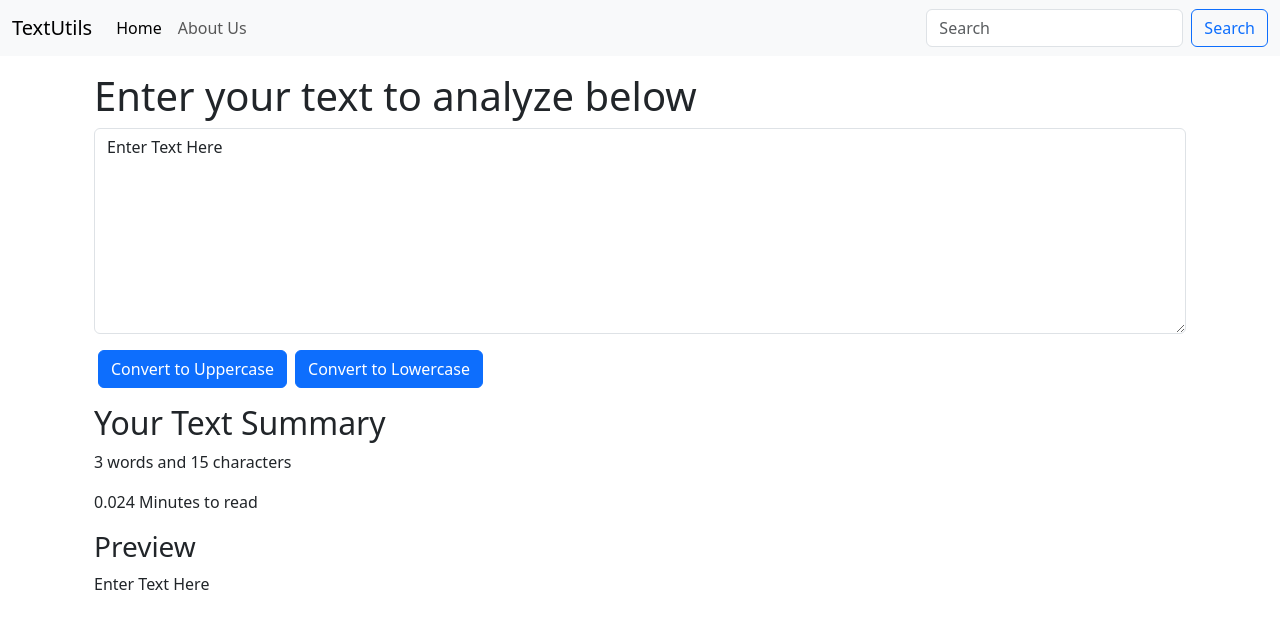
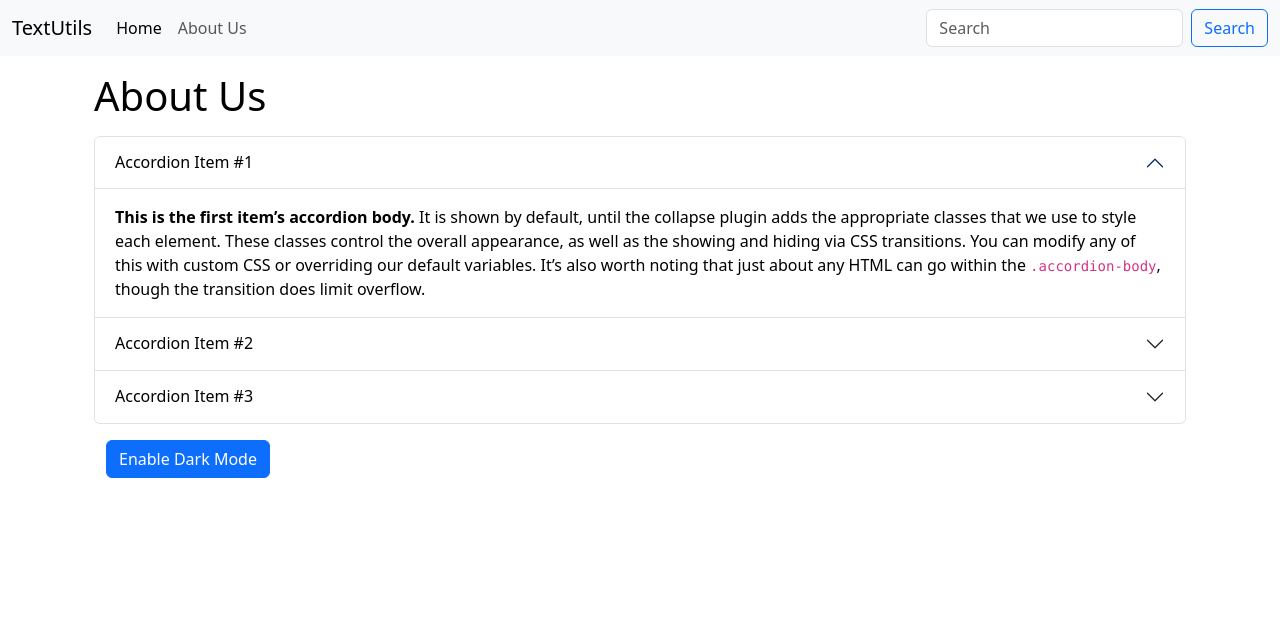
Before and after one commit to Darpan242003/my-app, a React (Vite) app: page / in a window 1280 px wide. Shown: the top 628 px of the page. Built offline with nearby package versions, Linux system fonts and the light colour scheme.

Commit message:
Enable Dark Mode

```diff
--- a/src/App.jsx
+++ b/src/App.jsx
@@ -1,4 +1,5 @@
 import './App.css'
+import About from './Components/About'
 import Navbar from './Components/Navbar'
 import TextForm from './Components/TextForm'
 
@@ -16,8 +17,10 @@
       <div className="container my-3"> {/* container is bootstrap class to keep the component in the middle and add equal margin at all sides
       my-3: bootstrap class to add margin across y-axis*/}
         {/* Add Heading as a prop in the textform */}
-        <TextForm heading="Enter your text to analyze below"/>
+        {/* <TextForm heading="Enter your text to analyze below"/> */}
+        <About/>
       </div>
+
 
     </>
   )
--- /dev/null
+++ b/src/Components/About.jsx
@@ -0,0 +1,83 @@
+import React, { useState } from 'react'
+
+const About = () => {
+
+    const [myStyle, setMyStyle] = useState(
+        {
+            color: "black",
+            backgroundColor: "white",
+        }
+    )
+    // handle text in the button
+    const [btnText, setBtnText] = useState("Enable Dark Mode")
+    // function to toggle background color
+    const toggleStyle = () => {
+        if (myStyle.backgroundColor === 'white') {
+            setMyStyle(
+                {
+                    color: "white",
+                    backgroundColor: "black",
+                    border: "1px solid white"
+                }
+            ); setBtnText("Enable Light Mode")
+        } else {
+            setMyStyle(
+                {
+                    color: "black",
+                    backgroundColor: "white",
+                }
+            ); setBtnText("Enable Dark Mode")
+        }
+    }
+
+    return (
+        <div className='container' style={myStyle}>
+            <h1 className='my-3'>About Us</h1>
+            <div className="accordion" id="accordionExample">
+                <div className="accordion-item" style={myStyle}>
+                    <h2 className="accordion-header">
+                        <button className="accordion-button" style={myStyle} type="button" data-bs-toggle="collapse" data-bs-target="#collapseOne" aria-expanded="true" aria-controls="collapseOne">
+                            Accordion Item #1
+                        </button>
+                    </h2>
+                    <div id="collapseOne" className="accordion-collapse collapse show" data-bs-parent="#accordionExample">
+                        <div className="accordion-body">
+                            <strong>This is the first item’s accordion body.</strong> It is shown by default, until the collapse plugin adds the appropriate classes that we use to style each element. These classes control the overall appearance, as well as the showing and hiding via CSS transitions. You can modify any of this with custom CSS or overriding our default variables. It’s also worth noting that just about any HTML can go within the <code>.accordion-body</code>, though the transition does limit overflow.
+                        </div>
+                    </div>
+                </div>
+                <div className="accordion-item" style={myStyle}>
+                    <h2 className="accordion-header">
+                        <button className="accordion-button collapsed" style={myStyle} type="button" data-bs-toggle="collapse" data-bs-target="#collapseTwo" aria-expanded="false" aria-controls="collapseTwo">
+                            Accordion Item #2
+                        </button>
+                    </h2>
+                    <div id="collapseTwo" className="accordion-collapse collapse" data-bs-parent="#accordionExample">
+                        <div className="accordion-body">
+                            <strong>This is the second item’s accordion body.</strong> It is hidden by default, until the collapse plugin adds the appropriate classes that we use to style each element. These classes control the overall appearance, as well as the showing and hiding via CSS transitions. You can modify any of this with custom CSS or overriding our default variables. It’s also worth noting that just about any HTML can go within the <code>.accordion-body</code>, though the transition does limit overflow.
+                        </div>
+                    </div>
+                </div>
+                <div className="accordion-item" style={myStyle}>
+                    <h2 className="accordion-header">
+                        <button className="accordion-button collapsed" style={myStyle} type="button" data-bs-toggle="collapse" data-bs-target="#collapseThree" aria-expanded="false" aria-controls="collapseThree">
+                            Accordion Item #3
+                        </button>
+                    </h2>
+                    <div id="collapseThree" className="accordion-collapse collapse" data-bs-parent="#accordionExample">
+                        <div className="accordion-body">
+                            <strong>This is the third item’s accordion body.</strong> It is hidden by default, until the collapse plugin adds the appropriate classes that we use to style each element. These classes control the overall appearance, as well as the showing and hiding via CSS transitions. You can modify any of this with custom CSS or overriding our default variables. It’s also worth noting that just about any HTML can go within the <code>.accordion-body</code>, though the transition does limit overflow.
+                        </div>
+                    </div>
+                </div>
+            </div>
+            <div className='container my-3'>
+                <button type="button" onClick={toggleStyle} class="btn btn-primary">{btnText}</button>
+                {/* Button to change background color */}
+            </div>
+
+        </div>
+    )
+}
+
+export default About
--- a/src/Components/TextForm.jsx
+++ b/src/Components/TextForm.jsx
@@ -7,7 +7,6 @@
         // console.log('Uppercase was clicked' + text)
 
         let newText = text.toUpperCase() //method to convert text to uppercase
-
         setText(newText) //correct way to change value of text
     }
 
@@ -15,7 +14,13 @@
         // console.log('Uppercase was clicked' + text)
 
         let newText = text.toLowerCase() //method to convert text to uppercase
+        setText(newText) //correct way to change value of text
+    }
 
+    const handleClearClick = () => {
+        // console.log('Uppercase was clicked' + text)
+
+        let newText = "" //method to convert text to uppercase
         setText(newText) //correct way to change value of text
     }
 
@@ -37,6 +42,7 @@
                 </div>
                 <button className="btn btn-primary mx-1" onClick={handleUpClick}>Convert to Uppercase</button>
                 <button className="btn btn-primary mx-1" onClick={handleLoClick}>Convert to Lowercase</button>
+                <button className="btn btn-primary mx-1" onClick={handleClearClick}>Clear Text</button>
                 {/* onClick={handleUpClick} whenever we click on the button handleUpClick function will invoke. */}
             </div>
             <div className="container my-3">
```
